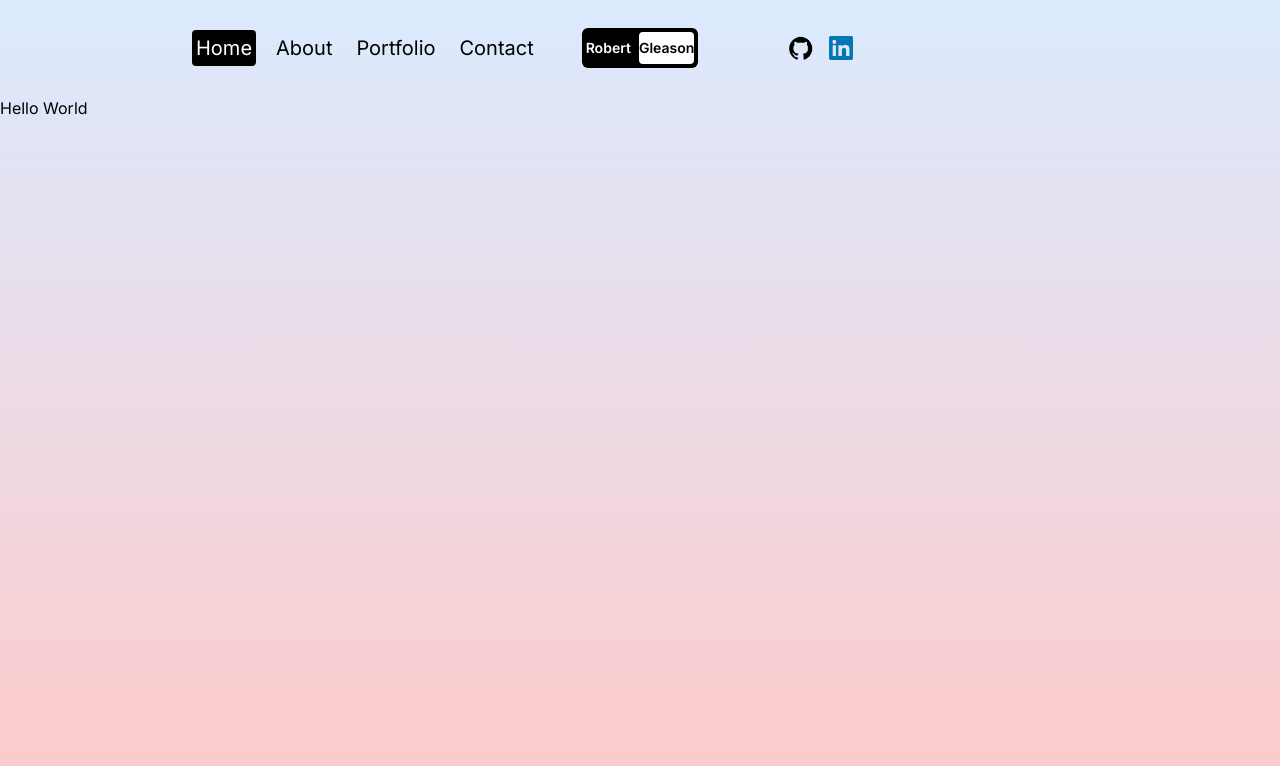
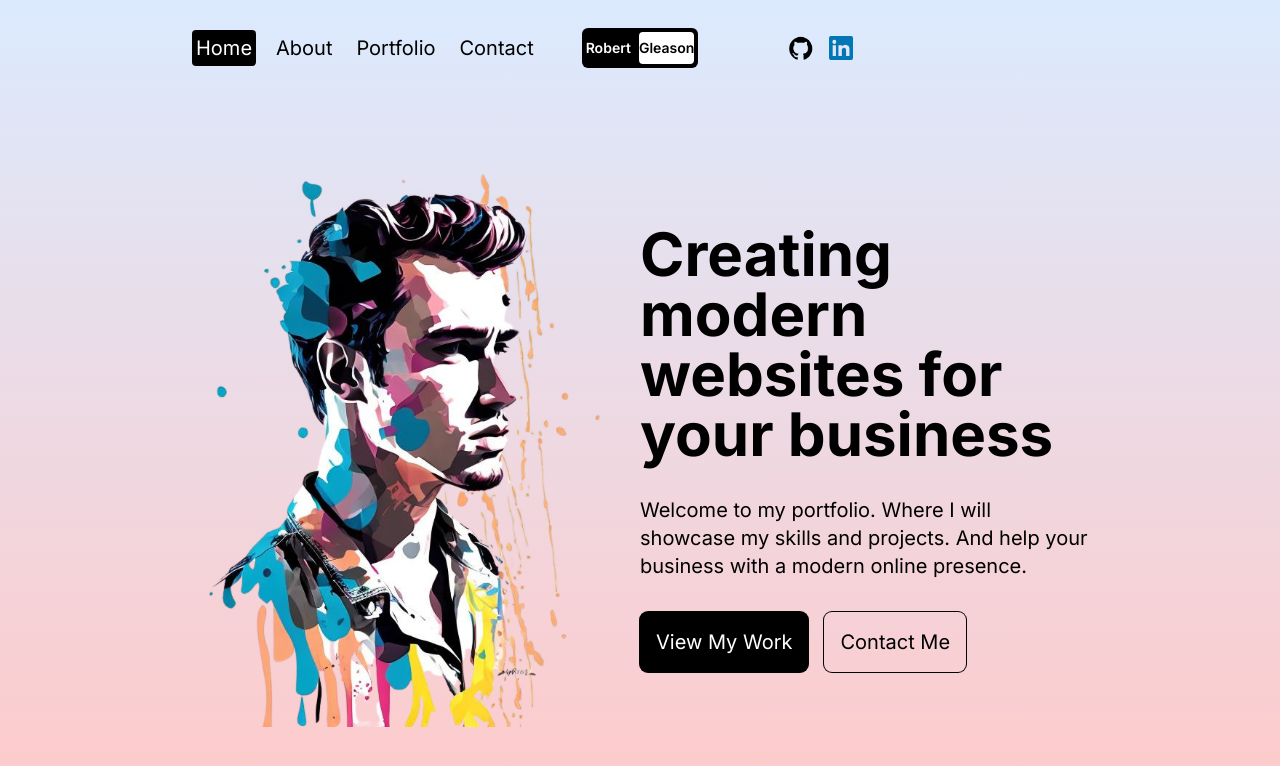
Before and after one commit to Epiq122/next-portfolio, a Next.js app: page / in a window 1280 px wide. Shown: the top 766 px of the page. Built offline with nearby package versions, Linux system fonts and the light colour scheme.

Commit message:
created the hero section

```diff
--- a/jsconfig.json
+++ b/jsconfig.json
@@ -2,9 +2,6 @@
   "compilerOptions": {
     "paths": {
       "@/*": ["./src/*"]
-    },
-    "jsx": "react-jsx",
-    "baseUrl": "./src",
-    "typeRoots": ["./node_modules/@types", "./src/types"]
+    }
   }
 }
--- a/src/app/page.jsx
+++ b/src/app/page.jsx
@@ -1,5 +1,35 @@
+import Image from 'next/image';
+
 const Homepage = () => {
-  return <div>Hello World</div>;
+  return (
+    <div className='flex flex-col lg:flex-row h-full px-4 sm:px-8 md:px-12 lg:px-20 xl:px-48 text-xl'>
+      {/* IMAGE CONTAINER */}
+      <div className='h-1/2 relative lg:h-full lg:w-1/2'>
+        <Image src='/hero.png' alt='hero' fill className='object-contain' />
+      </div>
+      {/* TEXT CONTAINER */}
+      <div className='h-1/2 flex flex-col gap-8 items-center justify-center lg:h-full lg:w-1/2'>
+        {/* TITLE */}
+        <h1 className='text-4xl font-bold md:text-6xl'>
+          Creating modern websites for your business
+        </h1>
+        {/* DESC */}
+        <p className='md:text-xl'>
+          Welcome to my portfolio. Where I will showcase my skills and projects.
+          And help your business with a modern online presence.
+        </p>
+        {/* BUTTONS */}
+        <div className='flex gap-4 w-full'>
+          <button className='p-4 rounded-lg ring-1 ring-black bg-black text-white'>
+            View My Work
+          </button>
+          <button className='p-4 rounded-lg ring-1 ring-black  text-black'>
+            Contact Me
+          </button>
+        </div>
+      </div>
+    </div>
+  );
 };
 
 export default Homepage;
```
